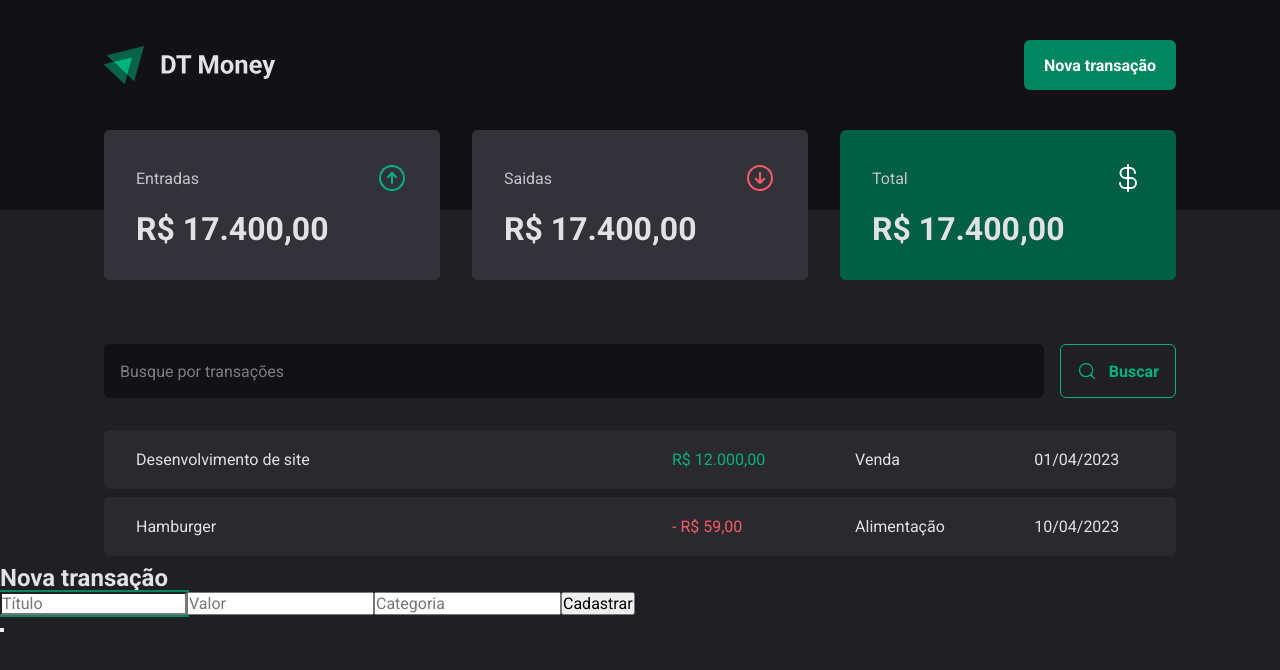
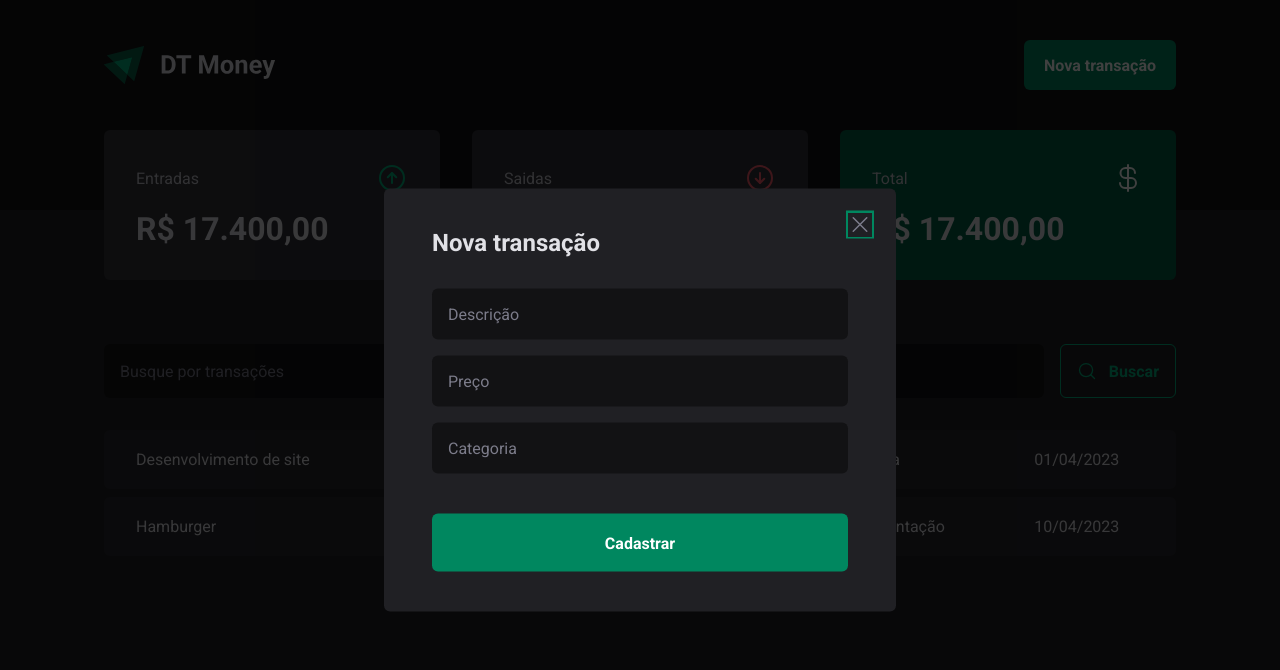
Before and after one commit to felipemjesus/rocketseat-reactjs, a React (Vite) app in the folder aulas/03-consumo-de-api/: page / in a window 1280 px wide. Both pictures are taken after a click on the button "Nova transação". Shown: the top 670 px of the page. Built offline with nearby package versions, Linux system fonts and the light colour scheme.

Commit message:
Aula - Modal de nova transação

```diff
--- a/aulas/03-consumo-de-api/src/components/Header/index.tsx
+++ b/aulas/03-consumo-de-api/src/components/Header/index.tsx
@@ -1,5 +1,7 @@
 import { HeaderContainer, HeaderContent, NewTransactionButton } from "./styles";
 import * as Dialog from "@radix-ui/react-dialog";
+import { NewTransactionModal } from "../NewTransactionModal";
+
 import logoImg from "../../assets/logo.svg";
 
 export function Header() {
@@ -12,19 +14,8 @@ export function Header() {
             <Dialog.Trigger asChild>
               <NewTransactionButton>Nova transação</NewTransactionButton>
             </Dialog.Trigger>
-            <Dialog.Portal>
-              <Dialog.Overlay />
-              <Dialog.Content>
-                <Dialog.Title>Nova transação</Dialog.Title>
-                <form>
-                  <input type="text" placeholder="Título" required />
-                  <input type="number" placeholder="Valor" required />
-                  <input type="text" placeholder="Categoria" required />
-                  <button type="submit">Cadastrar</button>
-                </form>
-                <Dialog.Close />
-              </Dialog.Content>
-            </Dialog.Portal>
+
+            <NewTransactionModal />
           </Dialog.Root>
         </HeaderContent>
     </HeaderContainer>
--- /dev/null
+++ b/aulas/03-consumo-de-api/src/components/NewTransactionModal/index.tsx
@@ -0,0 +1,28 @@
+import * as Dialog from "@radix-ui/react-dialog";
+import { CloseButton, Content, Overlay } from "./styles";
+import { X } from "phosphor-react";
+
+export function NewTransactionModal() {
+  return (
+    <Dialog.Portal>
+      <Overlay />
+      <Content>
+        <Dialog.Title>Nova transação</Dialog.Title>
+
+        <CloseButton>
+          <X size={24} />
+        </CloseButton>
+
+        <form>
+          <input type="text" placeholder="Descrição" required />
+          <input type="number" placeholder="Preço" required />
+          <input type="text" placeholder="Categoria" required />
+
+          <button type="submit">
+            Cadastrar
+          </button>
+        </form>
+      </Content>
+    </Dialog.Portal>
+  );
+}
--- /dev/null
+++ b/aulas/03-consumo-de-api/src/components/NewTransactionModal/styles.ts
@@ -0,0 +1,75 @@
+import styled from "styled-components";
+import * as Dialog from "@radix-ui/react-dialog";
+
+export const Overlay = styled(Dialog.Overlay)`
+  position: fixed;
+  width: 100vw;
+  height: 100vh;
+  inset: 0;
+  background: rgba(0, 0, 0, 0.75);
+`
+
+export const Content = styled(Dialog.Content)`
+  min-width: 32rem;
+  border-radius: 6px;
+  padding: 2.5rem 3rem;
+  background: ${({ theme }) => theme["gray-800"]};
+
+  position: fixed;
+  top: 50%;
+  left: 50%;
+  transform: translate(-50%, -50%);
+
+  form {
+    margin-top: 2rem;
+    display: flex;
+    flex-direction: column;
+    gap: 1rem;
+  }
+
+  input {
+    border-radius: 6px;
+    border: 0;
+    background: ${({ theme }) => theme["gray-900"]};
+    color: ${({ theme }) => theme["gray-300"]};
+    padding: 1rem;
+
+    &::placeholder {
+      color: ${({ theme }) => theme["gray-500"]};
+    }
+  }
+
+  button[type="submit"] {
+    height: 58px;
+    border: 0;
+    background: ${({ theme }) => theme["green-500"]};
+    color: ${({ theme }) => theme.white};
+    font-weight: bold;
+    padding: 0 1.25rem;
+    border-radius: 6px;
+    margin-top: 1.5rem;
+    cursor: pointer;
+
+    &:hover {
+      background: ${({ theme }) => theme["green-700"]};
+      transition: background-color 0.2s;
+    }
+  }
+`;
+
+export const CloseButton = styled(Dialog.Close)`
+  position: absolute;
+  background: transparent;
+  border: 0;
+  top: 1.5rem;
+  right: 1.5rem;
+  line-height: 0;
+  cursor: pointer;
+
+  color: ${({ theme }) => theme["gray-500"]};
+
+  &:hover {
+    color: ${({ theme }) => theme["gray-300"]};
+    transition: color 0.2s;
+  }
+`;
```
